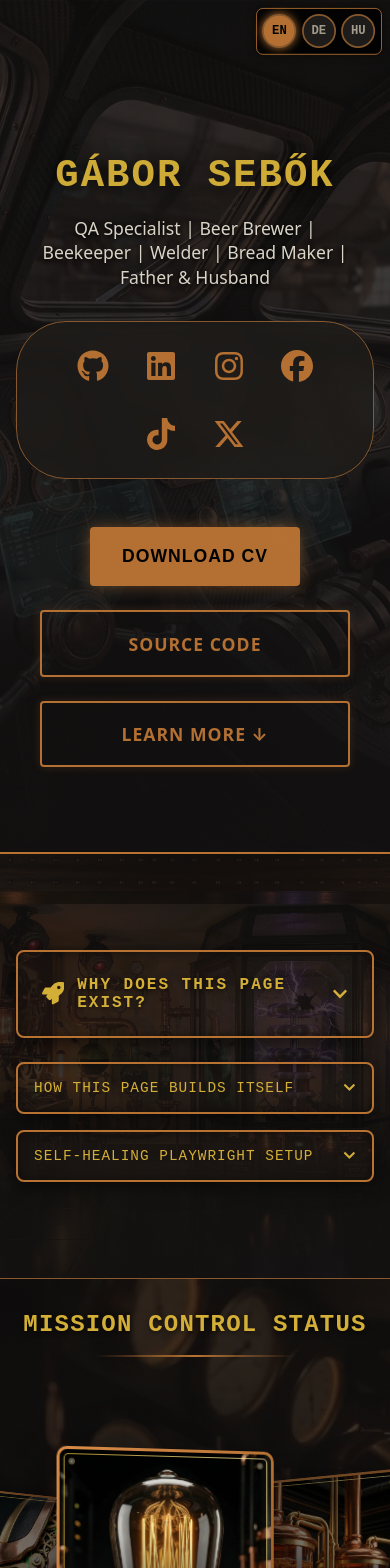
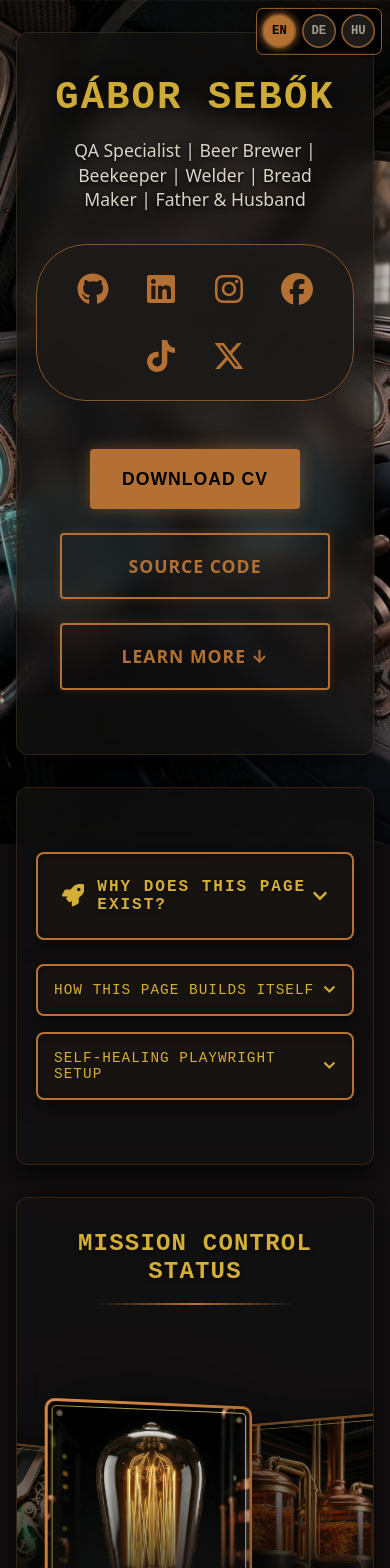
Before and after one commit to sebokgabor84/GaborPortfolio, a React (Vite) app: page / in a window 390 px wide. Shown: the top 1568 px of the page. Built offline with nearby package versions, Linux system fonts and the light colour scheme.

Commit message:
feat: implement Cinematic HUD architecture with glassmorphism and mobile refinements

```diff
--- a/src/App.tsx
+++ b/src/App.tsx
@@ -6,8 +6,20 @@ import { ScrollToTop } from './components/Common/ScrollToTop';
 import { LanguageDial } from './components/LanguageSwitch/LanguageDial';
 
 const App: React.FC = () => {
+  React.useEffect(() => {
+    const handleScroll = () => {
+      const scrollY = window.scrollY;
+      const dimFactor = Math.min(scrollY / 1000, 0.4); // Max 40% additional dimming
+      document.documentElement.style.setProperty('--cockpit-dim-factor', `${dimFactor}`);
+    };
+
+    window.addEventListener('scroll', handleScroll, { passive: true });
+    return () => window.removeEventListener('scroll', handleScroll);
+  }, []);
+
   return (
-    <div style={{ background: 'transparent', minHeight: '100vh' }}>
+    <div style={{ position: 'relative', zIndex: 1, minHeight: '100vh' }}>
+      <div className="global-texture-overlay" aria-hidden="true" />
       <LanguageDial />
       <ScrollToTop />
       <Routes>
--- a/src/components/Guide/AboutThisPage.tsx
+++ b/src/components/Guide/AboutThisPage.tsx
@@ -9,19 +9,17 @@ export const AboutThisPage: React.FC = () => {
         <section
             id="about-this-page"
             aria-label={t('about.aria_label')}
+            className="glass-panel"
             style={{
                 width: '100%',
-                padding: '6rem 1rem',
-                backgroundImage: `var(--bg-gradient-standard), url('/assets/bg-about-page.jpg')`,
-                backgroundSize: 'cover',
-                backgroundPosition: 'center center',
-                backgroundRepeat: 'no-repeat',
-                backgroundOrigin: 'border-box',
+                maxWidth: '1200px',
+                margin: '2rem auto',
+                padding: '4rem clamp(1rem, 5vw, 2.5rem)',
                 display: 'flex',
                 flexDirection: 'column',
                 alignItems: 'center',
+                borderRadius: '12px',
                 borderBottom: '1px solid var(--color-copper-dim)',
-                marginTop: '0'
             }}
         >
             <div style={{ maxWidth: '800px', width: '100%' }}>
--- a/src/components/Hero/Hero.tsx
+++ b/src/components/Hero/Hero.tsx
@@ -7,16 +7,19 @@ export const Hero: React.FC = () => {
   const { t, i18n } = useTranslation();
 
   return (
-    <header style={{
-      textAlign: 'center',
-      padding: 'clamp(4rem, 15vh, 8rem) 1rem clamp(3rem, 10vh, 6rem) 1rem',
-      background: `var(--bg-gradient-standard), url('/assets/hero-cockpit.webp')`,
-      backgroundSize: 'cover',
-      backgroundPosition: 'center',
-      borderBottom: '2px solid var(--color-copper)',
-      position: 'relative',
-      overflow: 'hidden'
-    }}>
+    <header
+      className="glass-panel"
+      style={{
+        textAlign: 'center',
+        padding: 'clamp(0.5rem, 2vh, 1rem) clamp(1rem, 5vw, 2.5rem) clamp(2rem, 8vh, 4rem) clamp(1rem, 5vw, 2.5rem)',
+        borderBottom: '2px solid var(--color-copper)',
+        position: 'relative',
+        overflow: 'hidden',
+        margin: '2rem auto',
+        maxWidth: '1200px',
+        borderRadius: '12px'
+      }}
+    >
       <div key={i18n.language} style={{ animation: 'langFade 0.4s ease' }}>
         <h1
           style={{
--- a/src/components/MissionControl/MissionControlCarousel.tsx
+++ b/src/components/MissionControl/MissionControlCarousel.tsx
@@ -4,7 +4,6 @@ import { useNavigate } from 'react-router-dom';
 import { kpis } from '../../data/kpis';
 
 // Master Background Image Placeholder
-const MASTER_BG_IMAGE = '/assets/bg-mission-control.webp';
 
 const colorMap = {
     success: '#4ade80',
@@ -394,9 +393,11 @@ export const MissionControlCarousel: React.FC = () => {
     return (
         <div
             id="mission-control"
-            className="mc-dashboard"
+            className="mc-dashboard glass-panel"
             style={{
-                background: `var(--bg-gradient-standard), url('${MASTER_BG_IMAGE}')`
+                margin: '2rem auto',
+                maxWidth: '1200px',
+                borderRadius: '12px'
             }}
         >
             <SVGDefs />
--- a/src/components/ProjectSection/ProjectCard.tsx
+++ b/src/components/ProjectSection/ProjectCard.tsx
@@ -40,17 +40,13 @@ export const ProjectCard: React.FC<ProjectCardProps> = ({
     <section
       id={id}
       aria-label={t('projects.card_aria', { title })}
-      className="project-card"
+      className="project-card glass-panel"
       style={{
-        background: 'var(--color-bg-panel)',
-        border: '1px solid var(--color-copper-dim)',
         borderRadius: '12px',
         overflow: 'hidden',
         marginBottom: '3rem',
-        boxShadow: 'var(--shadow-panel)',
         maxWidth: '800px',
         margin: '0 auto 3rem auto',
-        width: '95%',
         position: 'relative'
       }}
     >
--- a/src/index.css
+++ b/src/index.css
@@ -33,6 +33,14 @@
 
   /* Background Standard (Cockpit Gold Standard) */
   --bg-gradient-standard: linear-gradient(to bottom, rgba(18, 16, 16, 0.75), rgba(18, 16, 16, 0.95));
+
+  /* Cinematic HUD & Glassmorphism */
+  --cockpit-bg-image: url('/assets/hero-cockpit.webp');
+  --glass-bg: rgba(18, 16, 16, 0.75);
+  --glass-border: 1px solid rgba(184, 115, 51, 0.2);
+  --glass-blur: blur(12px);
+  --shadow-hud: 0 8px 32px rgba(0, 0, 0, 0.8);
+  --cockpit-dim-factor: 0;
 }
 
 /*
@@ -43,7 +51,6 @@
 body {
   margin: 0;
   min-height: 100vh;
-  /* Using variables defined above */
   background-color: var(--color-bg-dark);
   color: var(--color-text-main);
   font-family: var(--font-body);
@@ -51,30 +58,50 @@ body {
   -webkit-font-smoothing: antialiased;
   overflow-x: hidden;
   width: 100%;
-  position: relative;
+}
 
-  /*
-    Advanced Global Background:
-    1. Radial Glow
-    2. Diagonal Texture (Overlay)
-  */
-  background-image:
-    radial-gradient(circle at 50% 50%, rgba(184, 115, 51, 0.05) 0%, transparent 50%),
-    repeating-linear-gradient(45deg,
-      rgba(0, 0, 0, 0.1) 0px,
-      rgba(0, 0, 0, 0.1) 2px,
-      transparent 2px,
-      transparent 10px);
-  background-attachment: fixed;
+/*
+  🎥 Hardware Accelerated Cinematic Backdrop
+  Replaces 'background-attachment: fixed' which is slow on mobile.
+*/
+body::before {
+  content: "";
+  position: fixed;
+  top: 0;
+  left: 0;
+  width: 100vw;
+  height: 100vh;
+  z-index: -1;
+  background-image: var(--cockpit-bg-image);
+  background-size: cover;
+  background-position: center center;
+  background-repeat: no-repeat;
+
+  /* Hardware acceleration */
+  transform: translateZ(0);
+  will-change: transform;
+  transition: background-image 0.8s ease-in-out;
+  filter: brightness(calc(1 - var(--cockpit-dim-factor)));
+}
+
+/* 🌑 Global Vignette & Depth Layer */
+body::after {
+  content: "";
+  position: fixed;
+  top: 0;
+  left: 0;
+  width: 100%;
+  height: 100%;
+  background: radial-gradient(circle, transparent 40%, rgba(0, 0, 0, 0.4) 150%);
+  pointer-events: none;
+  z-index: 0; /* Behind content, on top of backdrop */
 }
 
 /*
   ✨ Global Texture Overlay (The "Forged/Welded" brand)
-  We use a fixed pseudo-element to ensure the texture is ALWAYS visible
-  at 3% opacity over everything, without blocking background images.
+  Moved to a class that can be applied to maintain consistency.
 */
-body::after {
-  content: "";
+.global-texture-overlay {
   position: fixed;
   top: 0;
   left: 0;
@@ -277,6 +304,39 @@ details summary:focus-visible {
   background: rgba(184, 115, 51, 0.08) !important;
 }
 
+/* 🧊 Glassmorphism Utilities */
+.glass-panel {
+  background: var(--glass-bg) !important;
+  backdrop-filter: var(--glass-blur) !important;
+  -webkit-backdrop-filter: var(--glass-blur) !important;
+  border: var(--glass-border) !important;
+  box-shadow: var(--shadow-hud) !important;
+  transition: width 0.3s ease, margin 0.3s ease;
+}
+
+@media (max-width: 768px) {
+  .glass-panel {
+    width: auto !important;
+    margin-left: 4vw !important;
+    margin-right: 4vw !important;
+    box-sizing: border-box !important;
+  }
+}
+
+.glass-panel-subtle {
+  background: rgba(18, 16, 16, 0.05) !important;
+  backdrop-filter: var(--glass-blur) !important;
+  -webkit-backdrop-filter: var(--glass-blur) !important;
+  border: 1px solid rgba(184, 115, 51, 0.1) !important;
+  box-shadow: 0 4px 16px rgba(0, 0, 0, 0.4) !important;
+  transition: width 0.3s ease, margin 0.3s ease;
+}
+
+.hud-content-layer {
+  position: relative;
+  z-index: 1;
+}
+
 /* 📱 Mobile Adjustments for Video Fallback */
 @media (max-width: 600px) {
   .fallback-overlay {
--- a/src/pages/FeaturedProjectsPage.tsx
+++ b/src/pages/FeaturedProjectsPage.tsx
@@ -9,6 +9,9 @@ export const FeaturedProjectsPage: React.FC = () => {
     const enabledProjects = projects.filter(p => p.enabled);
 
     React.useEffect(() => {
+        // Switch to Mission Control background for this page
+        document.documentElement.style.setProperty('--cockpit-bg-image', "url('/assets/bg-mission-control.webp')");
+
         const hash = window.location.hash;
         if (hash) {
             const id = hash.replace('#', '');
@@ -19,16 +22,27 @@ export const FeaturedProjectsPage: React.FC = () => {
         } else {
             window.scrollTo(0, 0);
         }
+
+        return () => {
+            // Reset to default Hero background on unmount
+            document.documentElement.style.setProperty('--cockpit-bg-image', "url('/assets/hero-cockpit.webp')");
+        };
     }, []);
 
     return (
-        <main style={{
-            padding: '4rem 1rem',
-            minHeight: '100vh',
-            background: `var(--bg-gradient-standard)`
-        }}>
+        <>
+        <BackButton />
+        <main
+            className="glass-panel-subtle"
+            style={{
+                padding: 'clamp(3rem, 7vh, 5rem) clamp(1rem, 5vw, 2.5rem)',
+                minHeight: '100vh',
+                margin: '2rem auto',
+                maxWidth: '1200px',
+                borderRadius: '12px'
+            }}
+        >
             <div style={{ maxWidth: '1000px', margin: '0 auto' }}>
-            <BackButton />
             <h2 style={{
                 textAlign: 'center',
                 marginBottom: '3rem',
@@ -51,5 +65,6 @@ export const FeaturedProjectsPage: React.FC = () => {
             ))}
             </div>
         </main>
+        </>
     );
 };
```
Also changed, not shown: .agent/skills/design-system-expert/resources/cinematic-hud.md (added).
